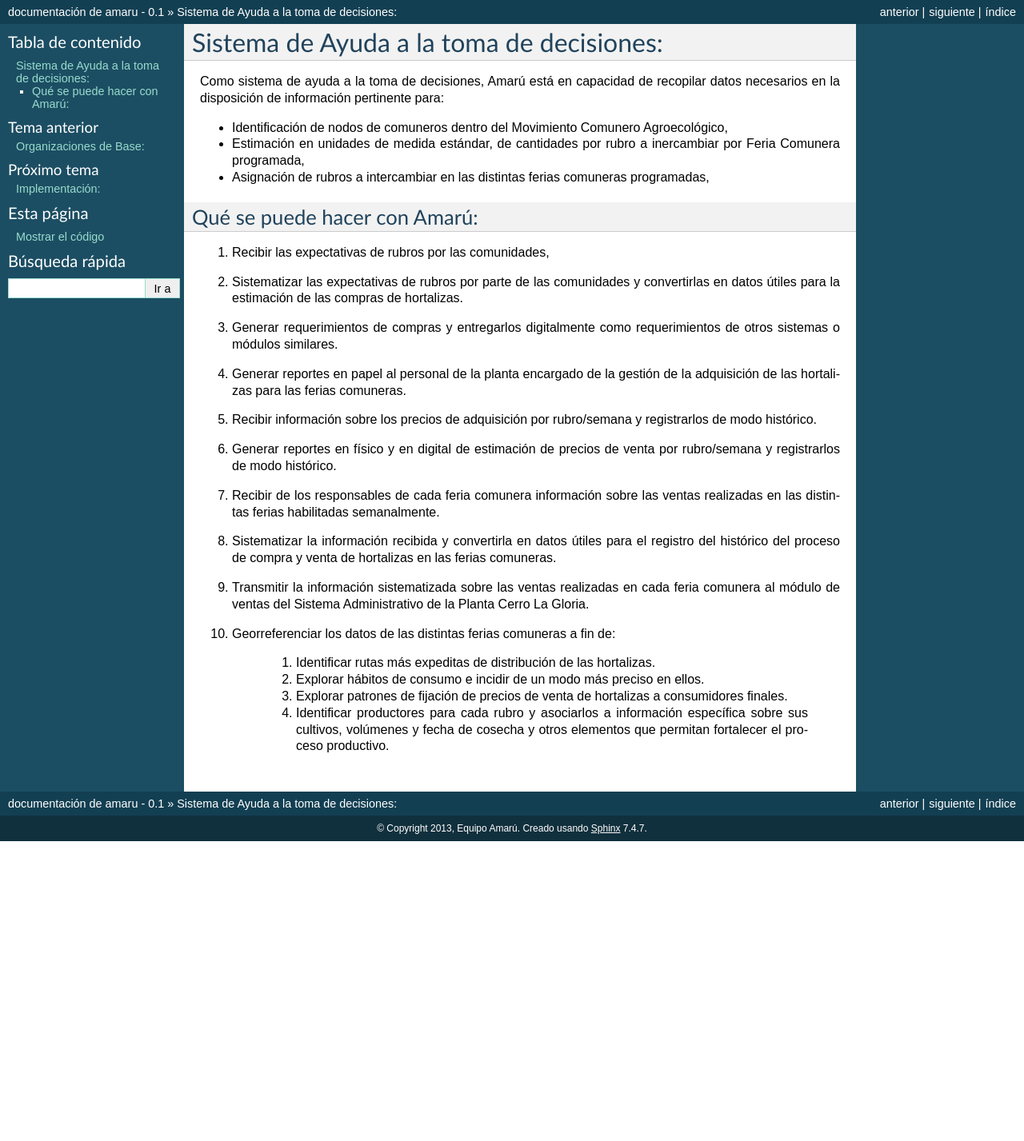
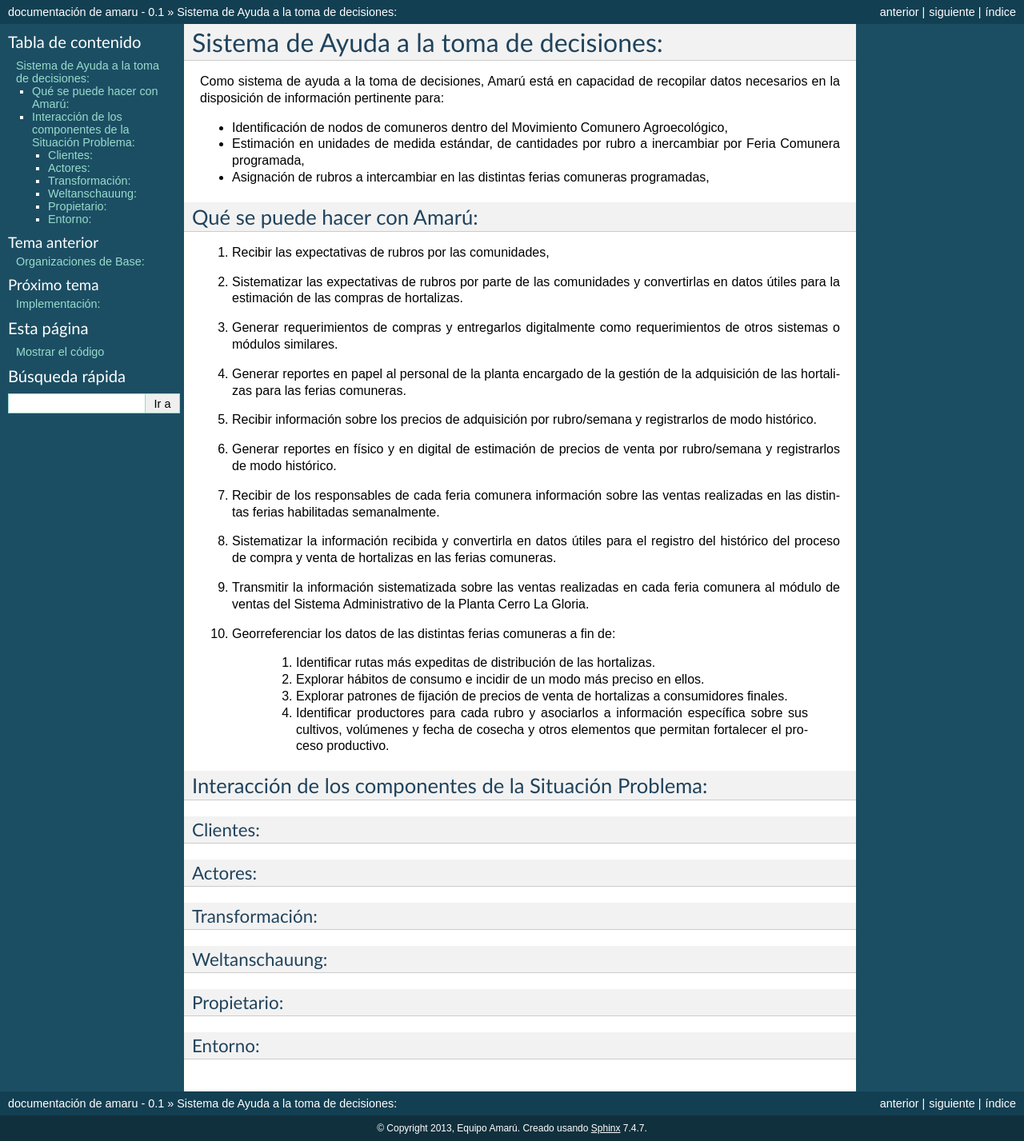
Before and after one commit to petrizzo/amaru_project, a Sphinx documentation site: the page built from docs/sistema_ayuda_decision.rst, in a window 1280 px wide. Shown: the whole page at 80% size. Built offline with Sphinx 7.4.7, drawn with Linux system fonts in a browser that asks for light colours; before the commit the page ends 1052 px from its top, so only the background shows below that.

Commit message:
Se añaden archivos complementarios de la documentación de Amarú

```diff
--- a/docs/organizaciones_de_base.rst
+++ b/docs/organizaciones_de_base.rst
@@ -28,7 +28,6 @@
 LocalWiki:
 ----------
 
-
 Comunicación:
 -------------
 
--- a/docs/sistema_ayuda_decision.rst
+++ b/docs/sistema_ayuda_decision.rst
@@ -40,3 +40,26 @@
     #. Explorar patrones de fijación de precios de venta de hortalizas a consumidores finales.
     #. Identificar productores para cada rubro y asociarlos a información específica sobre sus cultivos, volúmenes y
        fecha de cosecha y otros elementos que permitan fortalecer el proceso productivo.
+
+
+Interacción de los componentes de la Situación Problema:
+--------------------------------------------------------
+
+
+Clientes:
+^^^^^^^^^
+
+Actores:
+^^^^^^^^
+
+Transformación:
+^^^^^^^^^^^^^^^
+
+Weltanschauung:
+^^^^^^^^^^^^^^^
+
+Propietario:
+^^^^^^^^^^^^
+
+Entorno:
+^^^^^^^^
```
